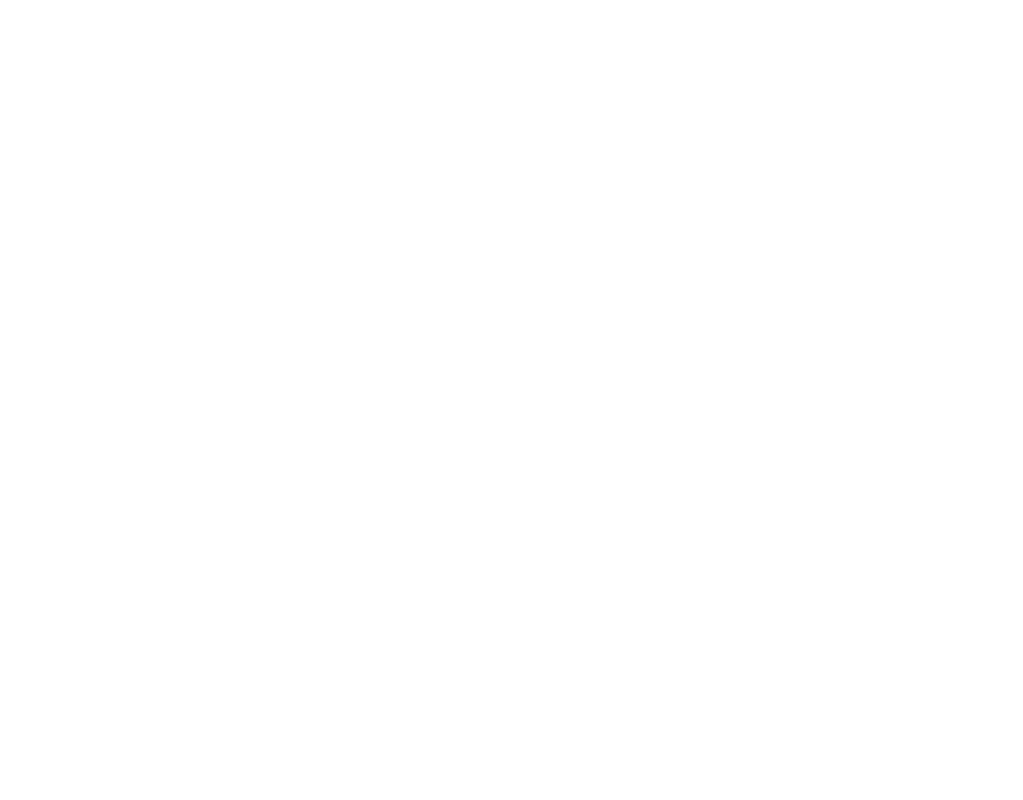
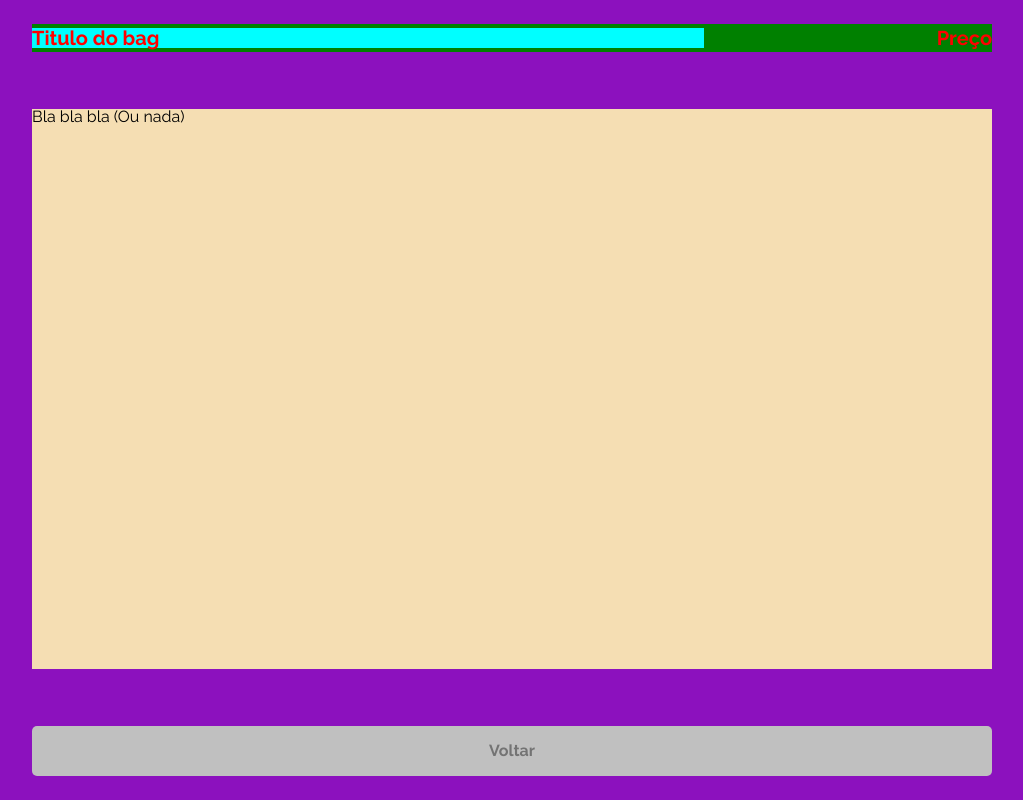
Before and after one commit to AkoruuDev/projeto14-mywallet-front, a React (Create React App) app: page /item/1 in a window 1280 px wide. Before the commit this address had no page. Shown: the whole page, without its empty margins (128-1151 px from the left). Built offline with nearby package versions, Linux system fonts and the light colour scheme; a web font is replaced by a local one.

Commit message:
STYLE [SeeMore]: Create a seeMore page from Item on App

```diff
--- a/src/App.js
+++ b/src/App.js
@@ -8,6 +8,7 @@
 import Register from "./pages/log/Register";
 import Inputs from "./pages/contents/Inputs"
 import Outputs from "./pages/contents/Outputs"
+import SeeMore from "./pages/contents/SeeMore";
 
 export default function App() {
     return (
@@ -20,6 +21,7 @@
                     <Route path='/home' element={ <Home /> } />
                     <Route path='/new-input' element={ <Inputs /> } />
                     <Route path='/new-output' element={ <Outputs /> } />
+                    <Route path='/item/:ITEM_ID' element={ <SeeMore /> } />
                 </Routes>
             </BrowserRouter>
         </>
--- /dev/null
+++ b/src/pages/contents/SeeMore.js
@@ -0,0 +1,78 @@
+import styled from "styled-components"
+
+export default function SeeMore() {
+    return(
+        <Container>
+            <Content isInput={false}>
+                <Header>Titulo do bag</Header>
+                <Value>Preço</Value>
+            </Content>
+            <Description>Bla bla bla (Ou nada)</Description>
+            <Button>Voltar</Button>
+        </Container>
+    )
+}
+
+const Container = styled.div`
+    width: 100vw;
+    height: 100vh;
+    padding: 3vh 0;
+    background-color: #8c11be;
+
+    display: flex;
+    flex-direction: column;
+    justify-content: space-between;
+    align-items: center;
+`
+
+const Content = styled.div`
+    width: 75vw;
+    padding: 4px 0;
+    background-color: green;
+
+    display: flex;
+    justify-content: space-between;
+    color: ${props => props.isInput ? 'green' : 'red'};
+    font-weight: 700;
+`
+
+const Header = styled.div`
+    width: 70%;
+    font-size: 20px;
+    background-color: aqua;
+    display: flex;
+    flex-wrap: wrap;
+    font-family: 'Raleway', sans-serif;
+`
+
+const Value = styled.div`
+    font-family: 'Raleway', sans-serif;
+    font-size: 20px;
+`
+
+const Description = styled.div`
+    font-family: 'Raleway', sans-serif;
+    height: 70vh;
+    width: 75vw;
+    background-color: wheat;
+    display: flex;
+    flex-wrap: wrap;
+    overflow-y: auto;
+
+    &::-webkit-scrollbar {
+        display: none;
+    }
+`
+
+const Button = styled.div`
+    width: 75vw;
+    height: 50px;
+    font-family: 'Raleway', sans-serif;
+    color: #737373;
+    font-weight: 700;
+    border-radius: 5px;
+    background-color: #c0c0c0;
+    display: flex;
+    justify-content: center;
+    align-items: center;
+`
```
